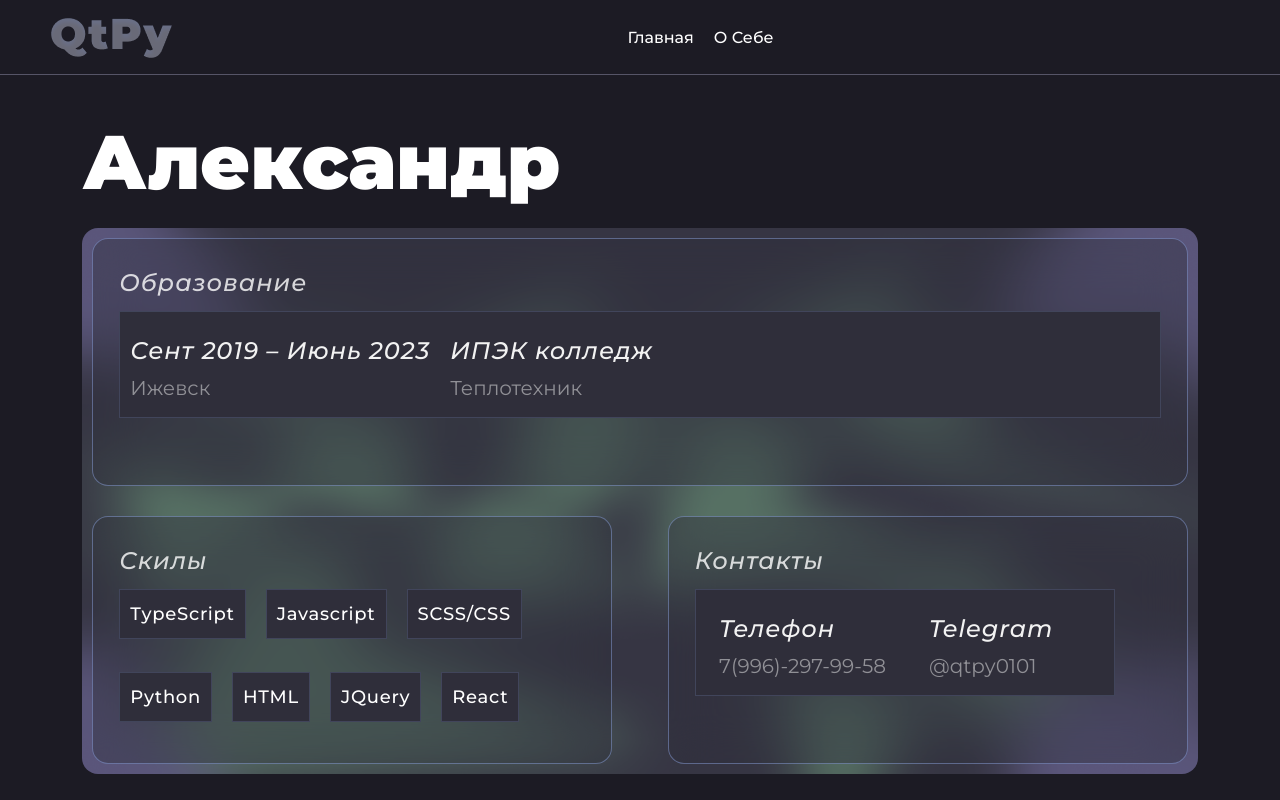
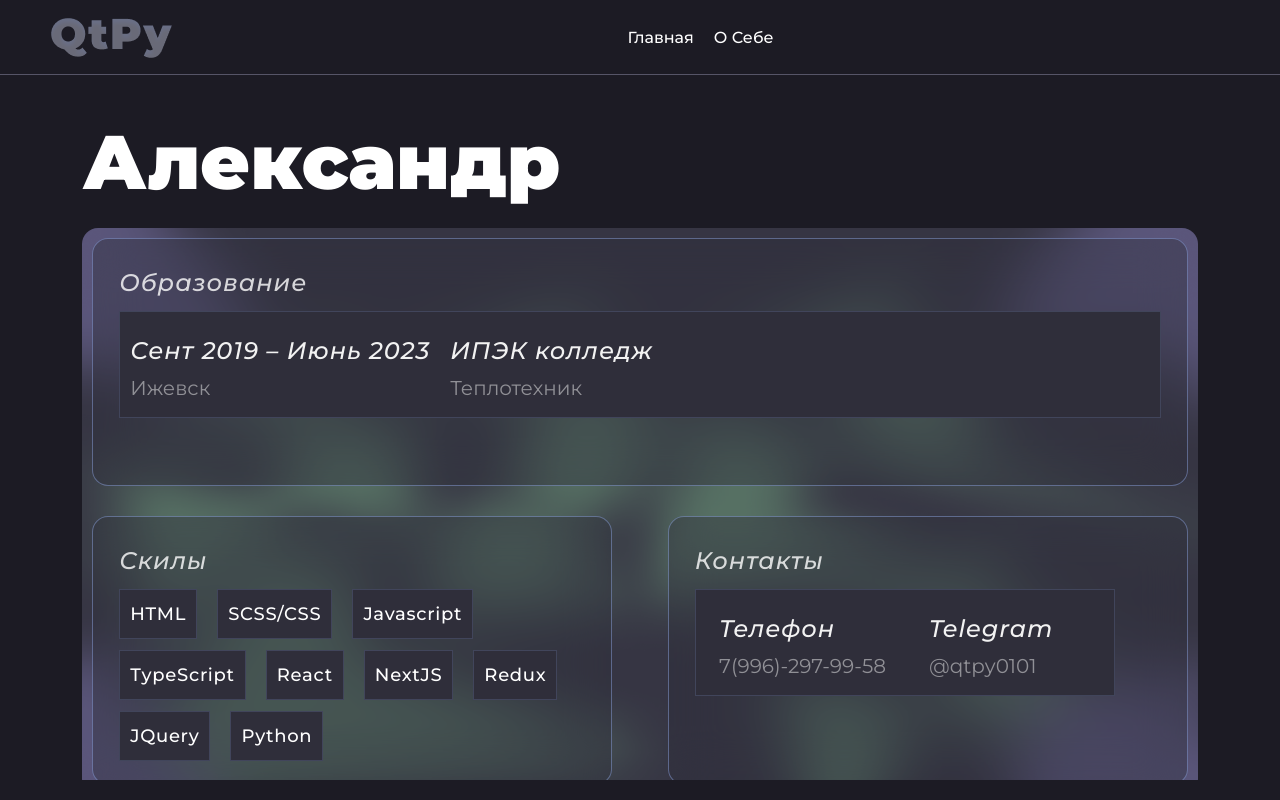
Before and after one commit to TheOnlyFastCoder2/Portfolio, a Next.js app in the folder client/: page /About in a window 1280 px wide. Built offline with nearby package versions, Linux system fonts and the light colour scheme.

Commit message:
rechange About me text

```diff
--- a/client/pages/About.tsx
+++ b/client/pages/About.tsx
@@ -29,13 +29,15 @@ export default function () {
           <div className={`${st.info} ${st.skills}`}>
             <h3>Скилы</h3>
             <div className={st.container}>
+              <span>HTML</span>
+              <span>SCSS/CSS</span>
+              <span>Javascript</span>
               <span>TypeScript</span>
-              <span>Javascript</span>
-              <span>SCSS/CSS</span>
+              <span>React</span>
+              <span>NextJS</span>
+              <span>Redux</span>
+              <span>JQuery</span>
               <span>Python</span>
-              <span>HTML</span>
-              <span>JQuery</span>
-              <span>React</span>
 
             </div>
           </div>
@@ -58,7 +60,11 @@ export default function () {
         <div className={st.container}>
           <div className={`${st.info} ${st.education}`}>
             <h3>О себе</h3>
-            <p>В основном создаю мини приложения с помощью react через фреймворк Tauri в качестве хобби и не норовился касаться коммерческой разработки. Готов усваивать новые технологии, выходить за рамки своего обычного стека, ответственно относиться к работе, придерживаться различных методов разработки принятых в команде.</p>
+            <p>
+              В основном создаю мини приложения с помощью react в качестве хобби.
+              Готов выполнять качественный, чистый, логичный код, выполненный вручную с использованием нужных технологий.
+              Если вдруг какие-то недочеты после исполнения работы, я их исправляю, никуда не пропадаю - это мой основной вид деятельности.
+            </p>
           </div>
         </div>
 
```
